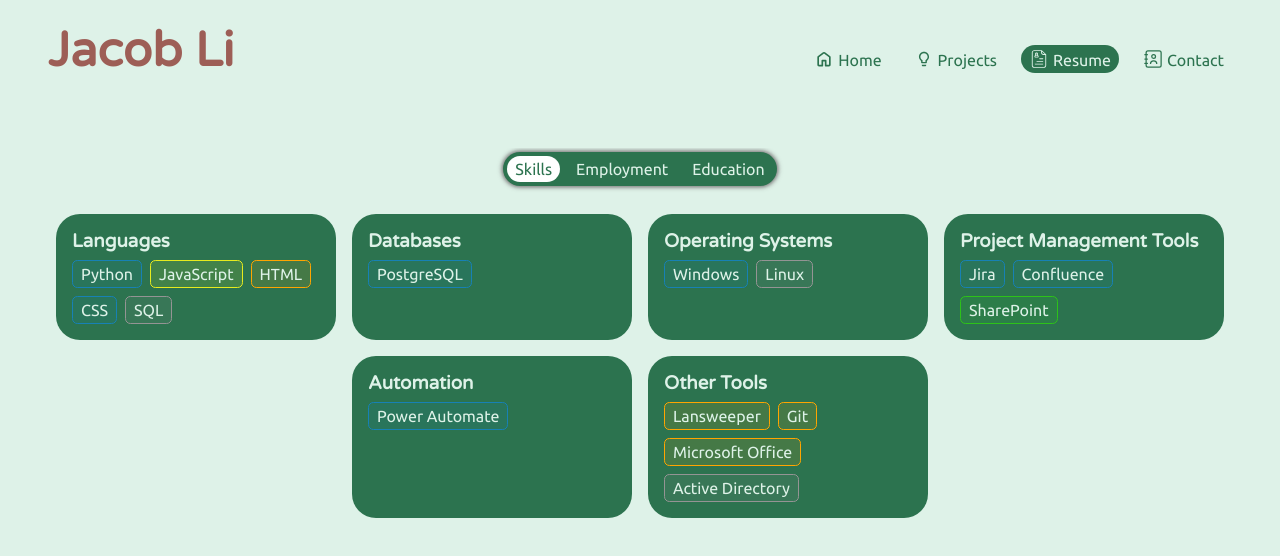
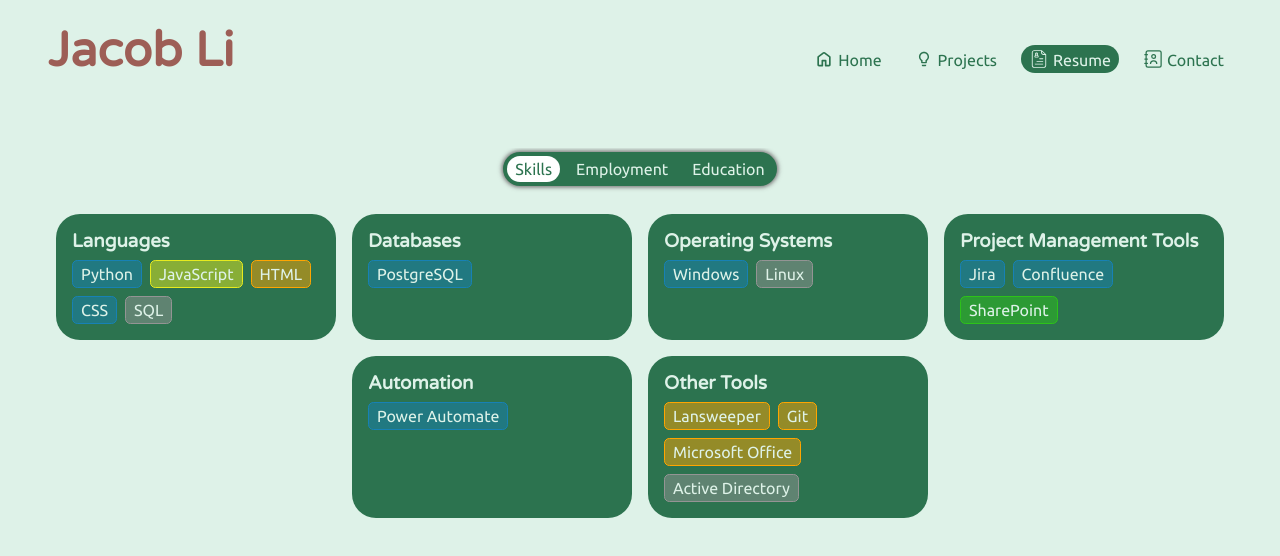
Before and after one commit to jacobbli/jacobbli.github.io, a Vue app: page /resume/skills in a window 1280 px wide. Shown: the top 556 px of the page. Built offline with nearby package versions, Linux system fonts and the light colour scheme.

Commit message:
Change skill badge color

```diff
--- a/src/components/BaseBadge.vue
+++ b/src/components/BaseBadge.vue
@@ -14,7 +14,7 @@ const props = defineProps({
 
 const borderStyle = computed(() =>
   props.color
-    ? `border: 1pt ${props.color} solid; background-color: ${props.color}1e;`
+    ? `border: 1pt ${props.color} solid; background-color: ${props.color}7e;`
     : `border: 1pt gray solid; background-color: #ffffff1e;`
 );
 </script>
```
